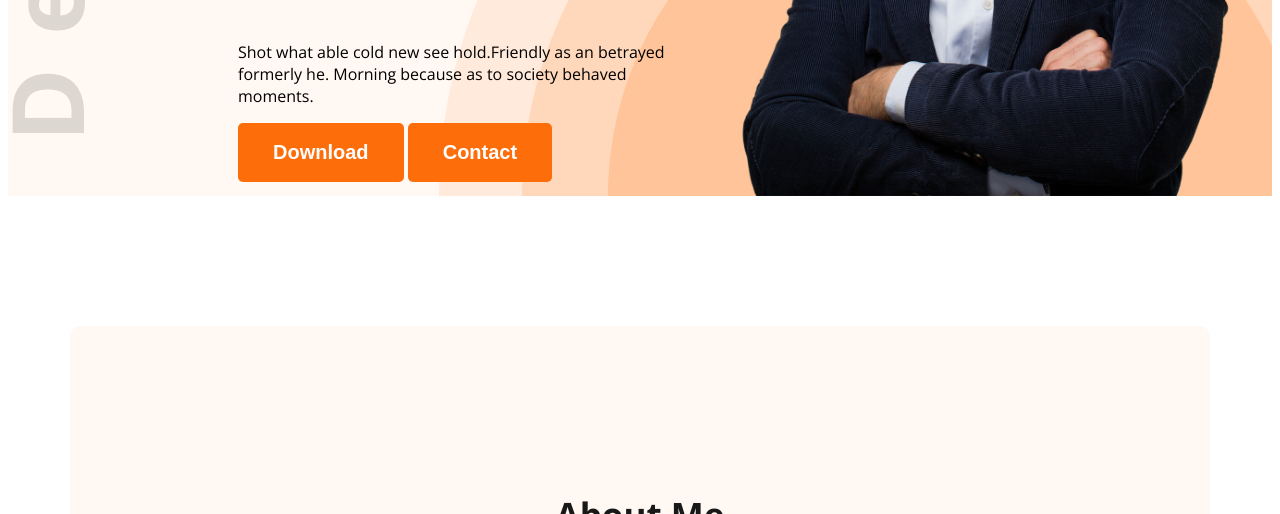
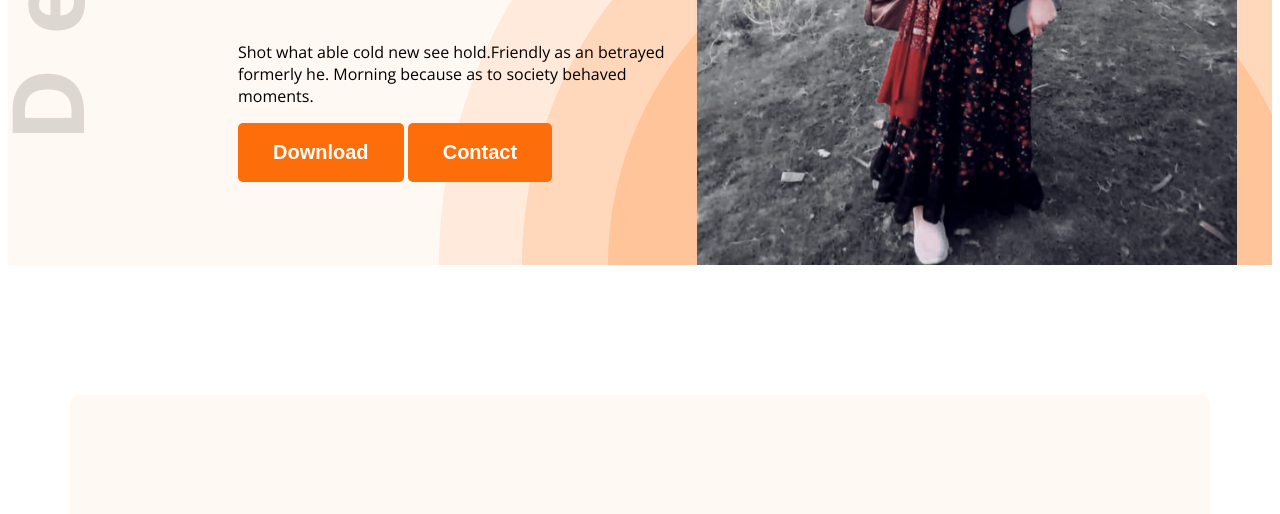
Before and after one commit to mahfozweb/web-dev-protfolio, a plain HTML site: page index.html in a window 1280 px wide. Shown: the part 680-1194 px from the top of the page. Drawn offline with nearby package versions, Linux system fonts and the light colour scheme.

Commit message:
update pic

```diff
--- a/index.html
+++ b/index.html
@@ -30,7 +30,7 @@
                 <button class="btn-primary">Contact</button>
 
             </div>
-            <img class="banner-profile-pic" src="images/hardy.png" alt="">
+            <img class="banner-profile-pic" src="images/jasmin.jpg" alt="">
         </div>
 
     </header>
```
Also changed, not shown: images/jasmin.jpg (added).
